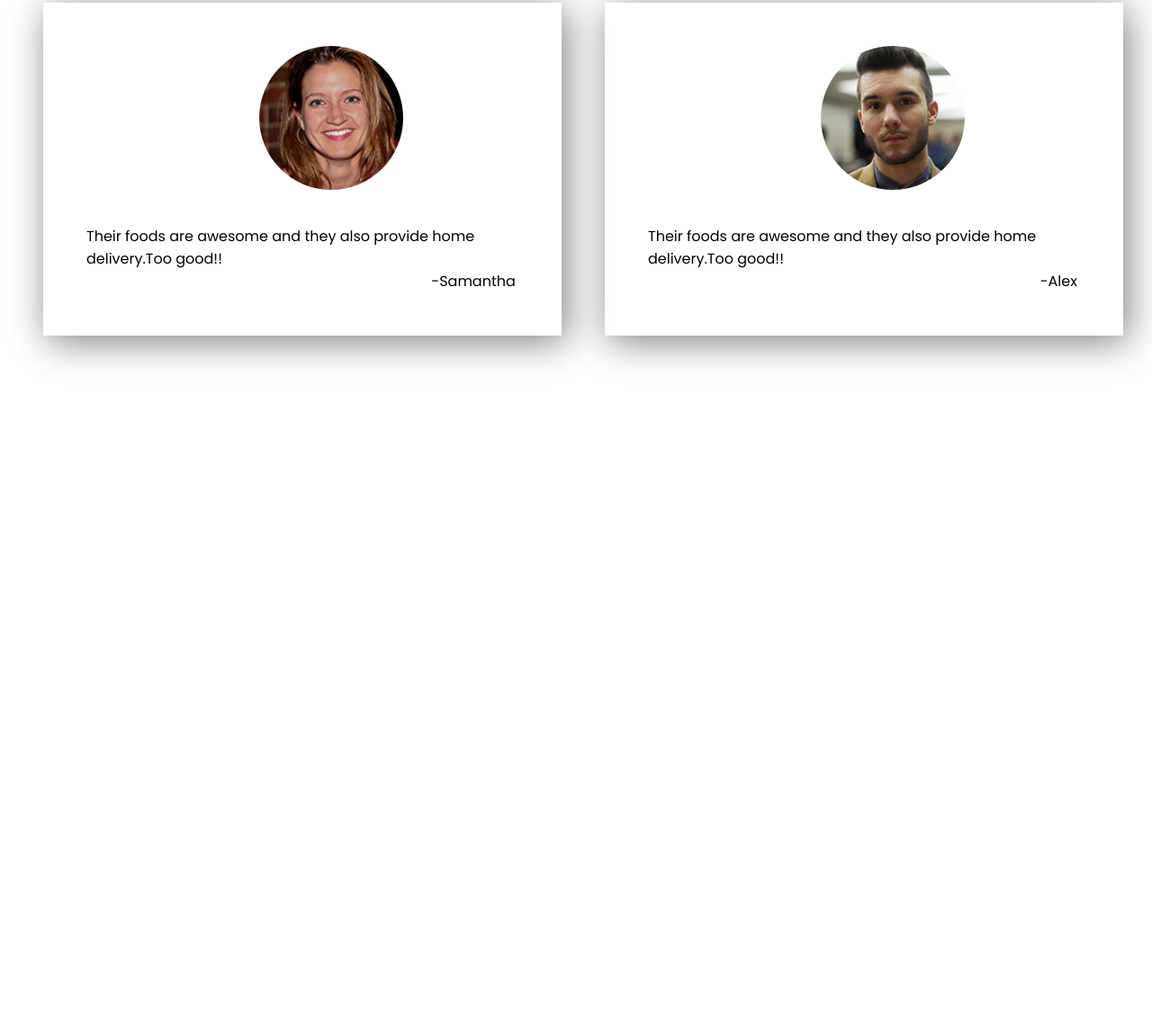
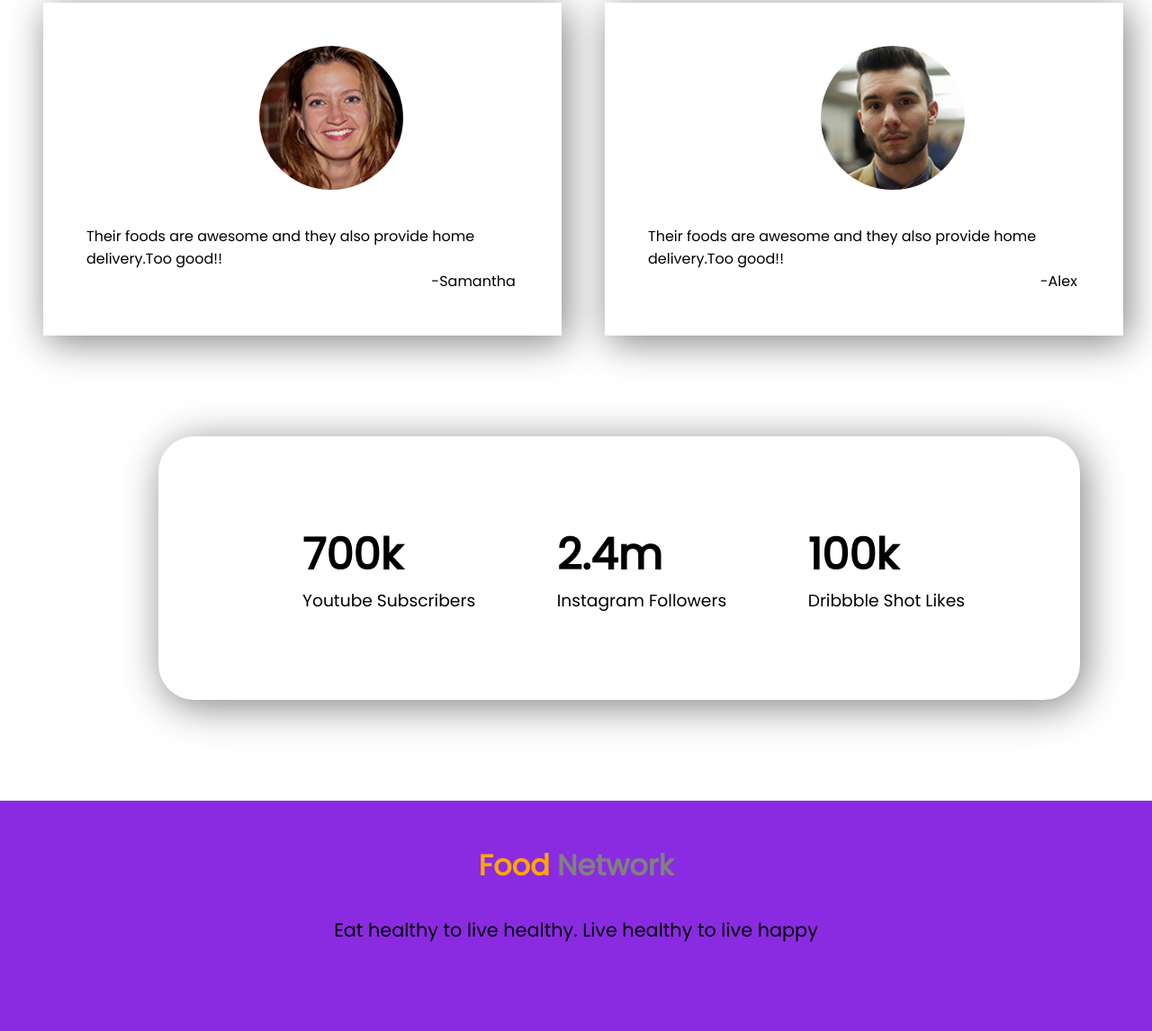
Before and after one commit to rafi983/Assignment-1, a plain HTML site: page index.html in a window 1280 px wide. Shown: the part 3983-5129 px from the top of the page at 90% size. Before the commit the page ends 4468 px from the top, so only its background shows below. Drawn offline with Linux system fonts and the light colour scheme.

Commit message:
committed

```diff
--- a/css/style.css
+++ b/css/style.css
@@ -254,3 +254,41 @@ section {
   text-align: right;
   margin-right: 0.2rem;
 }
+.social .social__fame {
+  display: flex;
+  box-shadow: 5px 7px 45px gray;
+  width: 80%;
+  padding: 6rem 8rem;
+  margin-left: 11rem;
+  border-radius: 2.5rem;
+  justify-content: space-between;
+}
+.social .social__fame .youtube {
+  margin-left: 2rem;
+}
+.youtube h1,
+.instagram h1,
+.dribble h1 {
+  font-size: 3rem;
+}
+.youtube h3,
+.instagram h3,
+.dribble h3 {
+  font-weight: 400;
+}
+footer {
+  height: 16rem;
+  background-color: blueviolet;
+  text-align: center;
+  padding: 3rem 0;
+}
+.footer__heading-I {
+  color: orange;
+}
+.footer__heading-II {
+  color: grey;
+}
+footer p {
+  margin-top: 2rem;
+  font-size: 1.3rem;
+}
--- a/index.html
+++ b/index.html
@@ -24,7 +24,7 @@
           <a href="#recipie"><li>Recipies</li></a>
           <a href="#meals"><li>Meals</li></a>
           <a href="#reviews"><li>Reviews</li></a>
-          <a href="#"><li>Social</li></a>
+          <a href="#social"><li>Social</li></a>
           <a href="#"><li>Contact</li></a>
         </ul>
       </nav>
@@ -229,5 +229,30 @@
         </div>
       </div>
     </section>
+
+    <section class="social" id="social">
+      <div class="social__fame">
+        <div class="youtube">
+          <h1>700k</h1>
+          <h3>Youtube Subscribers</h3>
+        </div>
+        <div class="instagram">
+          <h1>2.4m</h1>
+          <h3>Instagram Followers</h3>
+        </div>
+        <div class="dribble">
+          <h1>100k</h1>
+          <h3>Dribbble Shot Likes</h3>
+        </div>
+      </div>
+    </section>
+
+    <footer>
+      <h1>
+        <span class="footer__heading-I">Food</span>
+        <span class="footer__heading-II">Network</span>
+      </h1>
+      <p>Eat healthy to live healthy. Live healthy to live happy</p>
+    </footer>
   </body>
 </html>
```
